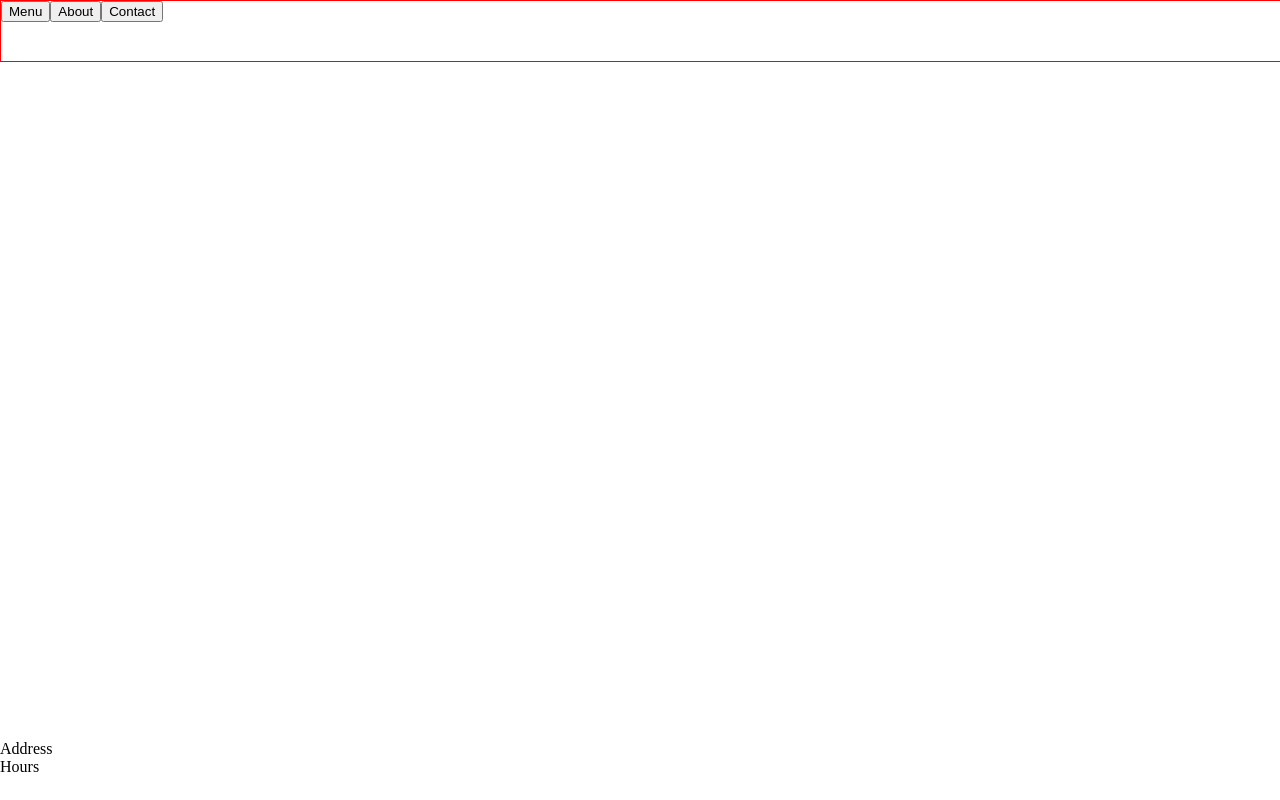
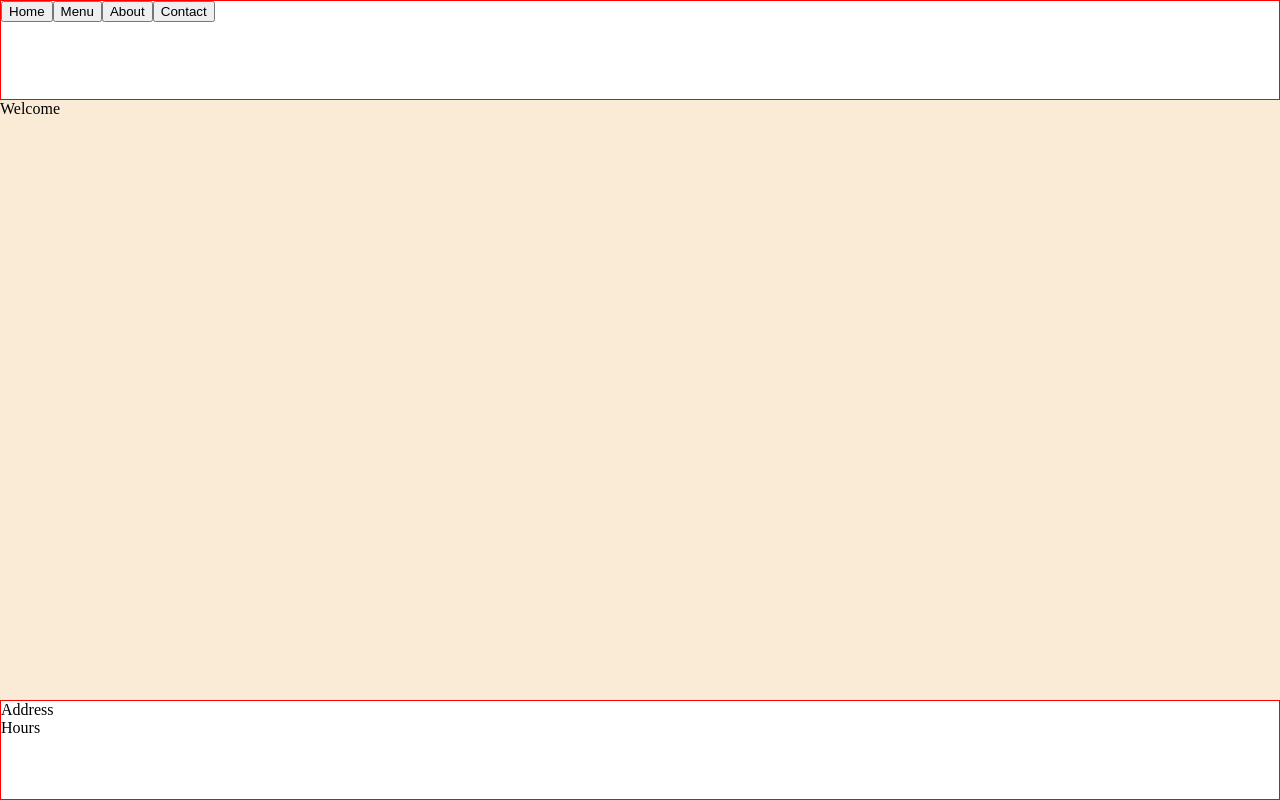
Before and after one commit to dannykim1997/restaurant-page, a website built with webpack: page dist/index.html in a window 1280 px wide. Built offline with nearby package versions, Linux system fonts and the light colour scheme.

Commit message:
Make basic grid display

```diff
--- a/src/header.js
+++ b/src/header.js
@@ -2,6 +2,7 @@ import './style.css';
 import menuClick from './menu.js';
 import aboutClick from './about.js';
 import contactClick from './contact.js';
+import homeClick from './home.js';
 
 const content = document.getElementById('content');
 
@@ -9,6 +10,11 @@ export default function createHeader() {
     const header = document.createElement('div');
     header.classList.add('header');
     // header.innerHTML = 'This is the header';
+
+    const homeButton = document.createElement('button');
+    homeButton.classList.add('home-button');
+    homeButton.innerHTML = 'Home'
+    homeButton.onclick = homeClick;
 
     const menuButton = document.createElement('button');
     menuButton.classList.add('menu-button');
@@ -26,6 +32,7 @@ export default function createHeader() {
     contactButton.onclick = contactClick;
 
     content.appendChild(header);
+    header.appendChild(homeButton);
     header.appendChild(menuButton);
     header.appendChild(aboutButton);
     header.appendChild(contactButton);
--- /dev/null
+++ b/src/home.js
@@ -0,0 +1,13 @@
+import displayBody from "./index.js";
+
+// const content = document.getElementById('content');
+
+export default function homePage() {
+    const welcome = document.createElement('div');
+    welcome.innerHTML = 'Welcome';
+    displayBody.appendChild(welcome);
+}
+
+export function homeClick() {
+    console.log('Home was clicked!');
+}
--- a/src/index.js
+++ b/src/index.js
@@ -1,6 +1,17 @@
-import createHeader from './header';
-import createFooter from './footer';
+import homePage from './home.js';
+import createHeader from './header.js';
+import createFooter from './footer.js';
 import './style.css';
 
+const content = document.getElementById('content');
+
+const displayBody = document.createElement('div')
+displayBody.classList.add('display');
+content.appendChild(displayBody);
+
+export default displayBody
+
+
+homePage();
 createHeader();
 createFooter();
--- a/src/style.css
+++ b/src/style.css
@@ -2,17 +2,41 @@ body {
     margin: 0;
 }
 
+#content {
+    display: grid;
+    /* grid-template-areas:
+    'header header header'
+    'body body body'
+    'body body body'
+    'body body body'
+    'body body body'
+    'body body body'
+    'body body body'
+    'body body body'
+    'body body body'
+    'body body body'
+    'body body body'
+    'footer footer footer'; */
+    grid-template-rows: 100px auto 100px;
+    grid-template-columns: auto;
+    width: 100vw;
+    height: 100vh;
+}
+
 .header {
     border: solid 1px red;
-    position: fixed;
-    top: 0;
-    width: 100%;
-    height: 60px;
+    /* grid-area: header; */
+    grid-row: 1 / 2;
+}
+
+.display {
+    background-color: antiquewhite;
+    /* grid-area: body; */
+    grid-row: 2 / 3;
 }
 
 .footer {
-    position: fixed;
-    bottom: 0;
-    width: 100%;
-    height: 60px;
+    border: solid 1px red;
+    /* grid-area: footer; */
+    grid-row: 0 / 1;
 }
```
Also changed, not shown: dist/bundle.js.
